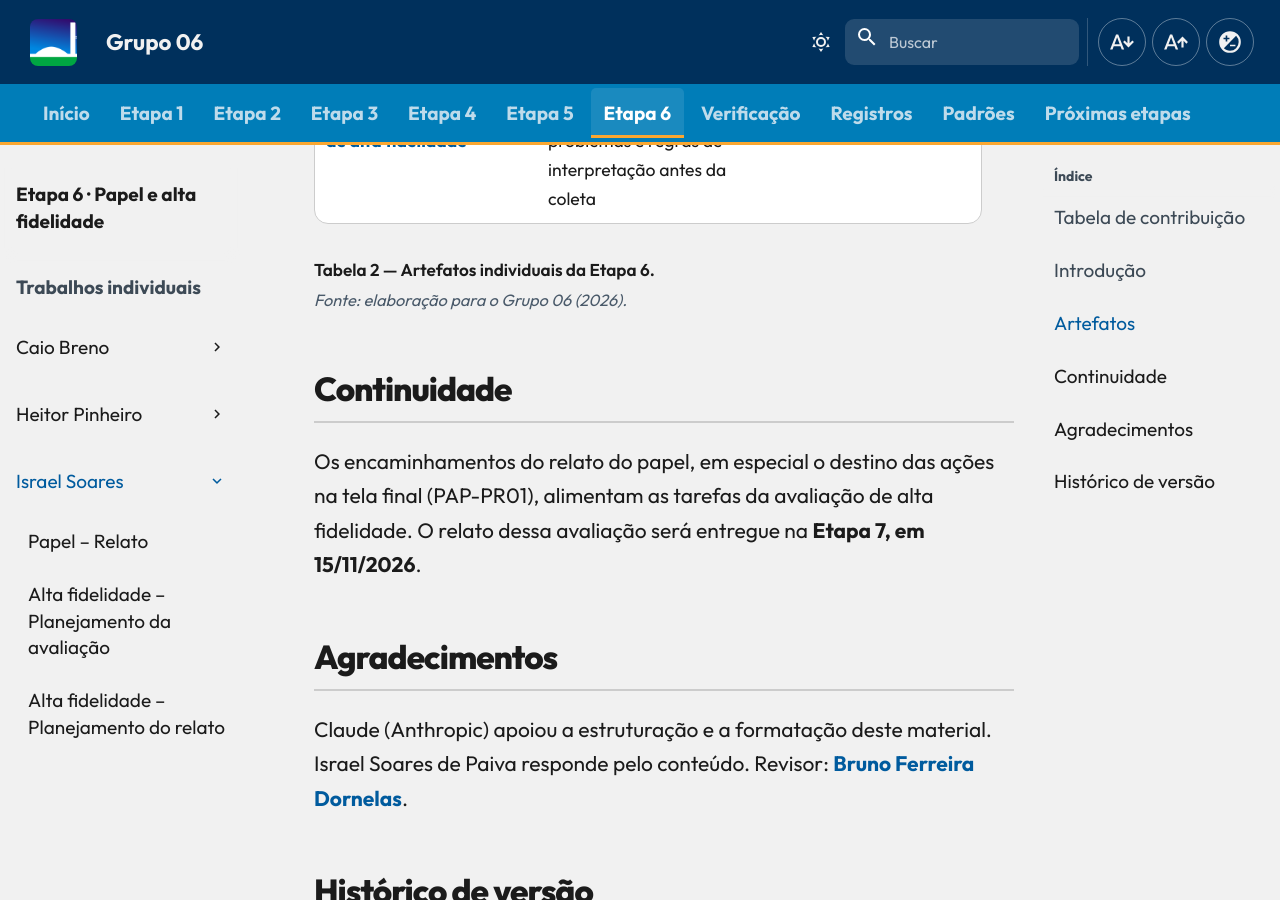
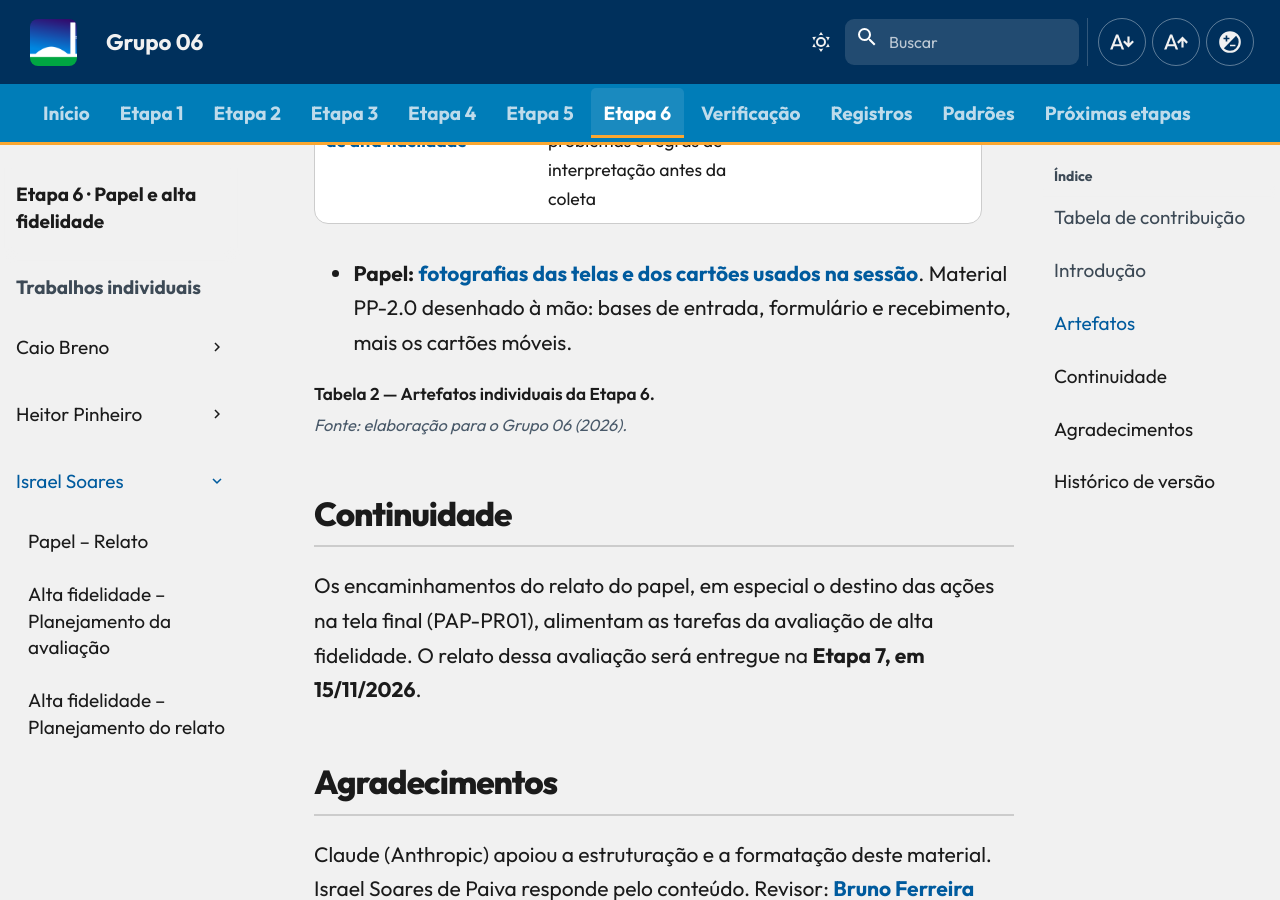
Before and after one commit to Interacao-Humano-Computador/2026.2-Grupo06, an MkDocs documentation site: the page built from docs/entrega-6/individual/israel/index.md, in a window 1280 px wide and 900 px high, scrolled down 1834 px. Built offline with MkDocs 1.6.1 and Material for MkDocs 9.7.7, drawn with Linux system fonts in a browser that asks for light colours; comment, search, counter and statistics services are not loaded.

Commit message:
docs:Pdf do prototipo

```diff
--- a/docs/entrega-6/individual/israel/index.md
+++ b/docs/entrega-6/individual/israel/index.md
@@ -29,6 +29,8 @@
 | [Planejamento da avaliação de alta fidelidade](planejamento-avaliacao-alta-fidelidade.md) | Definir objetivos, tarefas AF-T1–AF-T5, método, ética e agenda do teste moderado remoto | Versão 0.1 |
 | [Planejamento do relato de alta fidelidade](planejamento-relato-alta-fidelidade.md) | Fixar fichas, matriz de problemas e regras de interpretação antes da coleta | Versão 0.1 |
 
+- **Papel:** [fotografias das telas e dos cartões usados na sessão](../../../assets/img/entrega-6/israel/TELAS_PAPEL.pdf). Material PP-2.0 desenhado à mão: bases de entrada, formulário e recebimento, mais os cartões móveis.
+
 <p class="caption">Tabela 2 — Artefatos individuais da Etapa 6.</p>
 <p class="source">Fonte: elaboração para o Grupo 06 (2026).</p>
 
```
Also changed, not shown: 1 other file.
